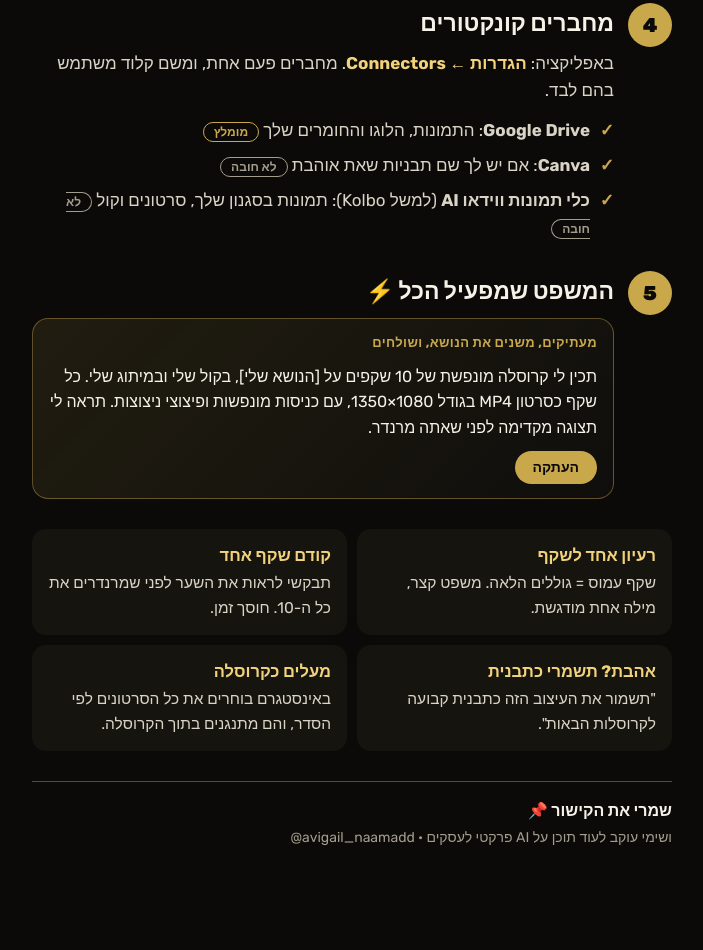
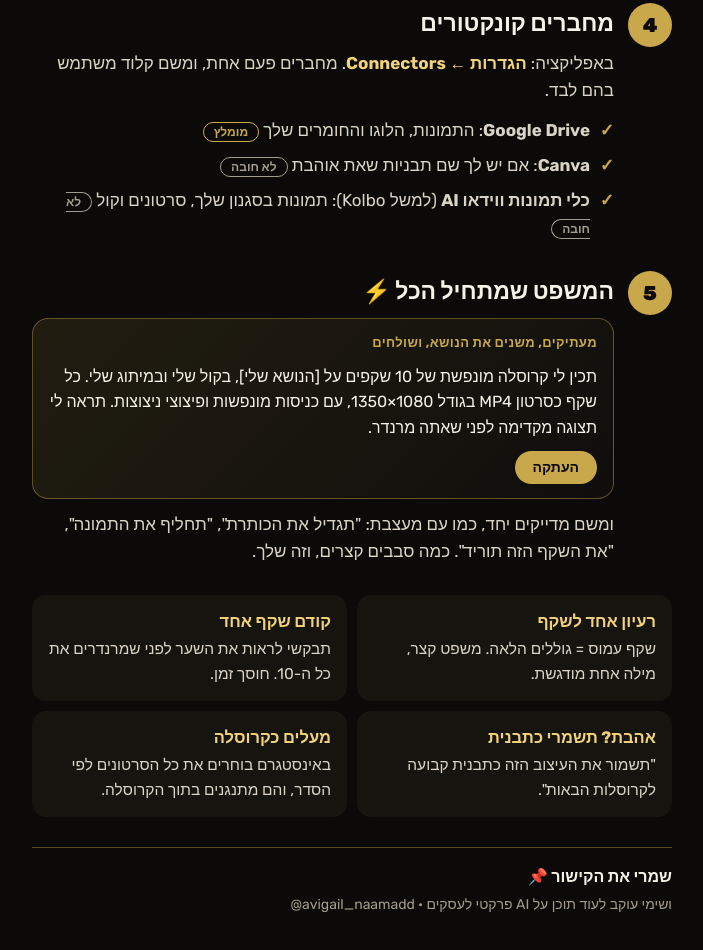
Before and after one commit to AVIGAILAI/studio, a plain HTML site: page index.html in a window 1280 px wide. Shown: the part 1814-2764 px from the top of the page, without its empty margins (288-991 px from the left). Before the commit the page ends 2720 px from the top, so only its background shows below. Drawn offline with Linux system fonts and the light colour scheme.

Commit message:
Honest wording: refine together
Co-Authored-By: Claude Opus 5.5 <noreply@anthropic.com>

```diff
--- a/index.html
+++ b/index.html
@@ -155,12 +155,13 @@ footer strong{color:var(--fg);font-size:16px}
   <section class="step">
     <span class="num">5</span>
     <div>
-      <h2>המשפט שמפעיל הכל ⚡</h2>
+      <h2>המשפט שמתחיל הכל ⚡</h2>
       <div class="prompt">
         <span class="lbl">מעתיקים, משנים את הנושא, ושולחים</span>
         <p class="txt" id="p4">תכין לי קרוסלה מונפשת של 10 שקפים על [הנושא שלי], בקול שלי ובמיתוג שלי. כל שקף כסרטון MP4 בגודל 1080×1350, עם כניסות מונפשות ופיצוצי ניצוצות. תראה לי תצוגה מקדימה לפני שאתה מרנדר.</p>
         <button class="copy" id="c4" data-for="p4" type="button">העתקה</button>
       </div>
+      <p class="lead">ומשם מדייקים יחד, כמו עם מעצבת: "תגדיל את הכותרת", "תחליף את התמונה", "את השקף הזה תוריד". כמה סבבים קצרים, וזה שלך.</p>
     </div>
   </section>
 
```
